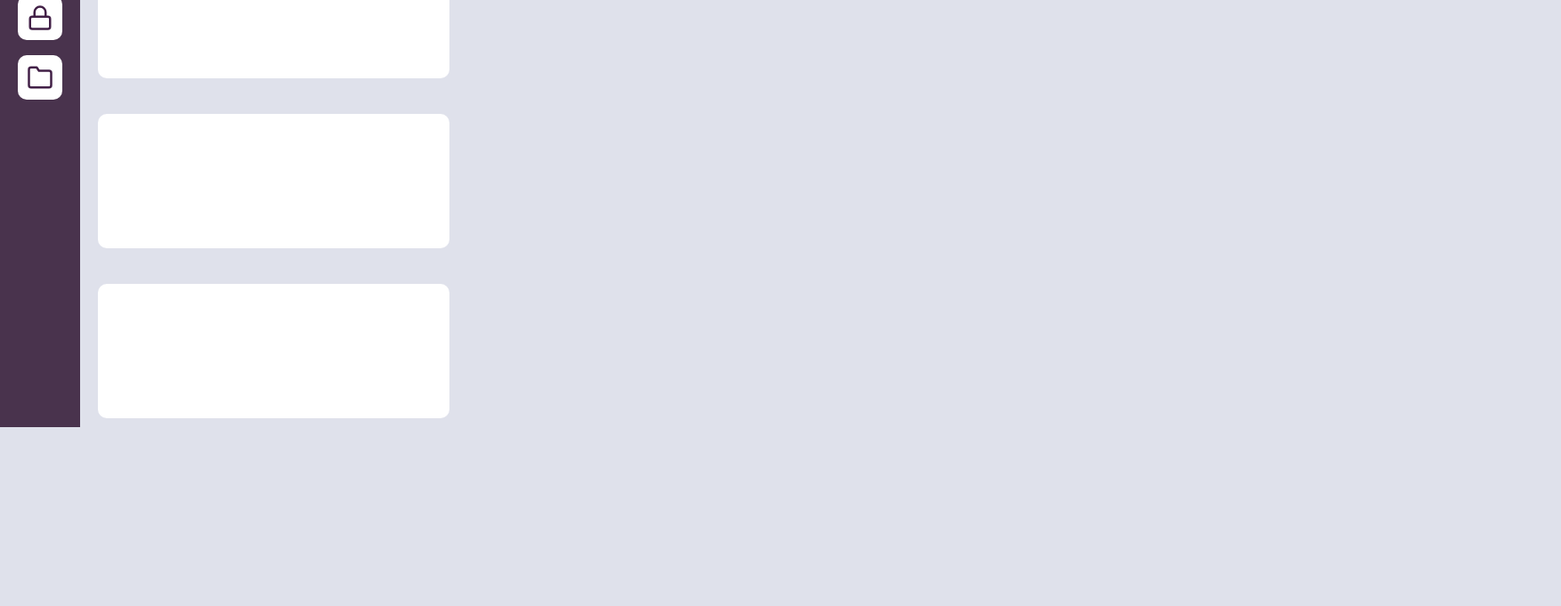
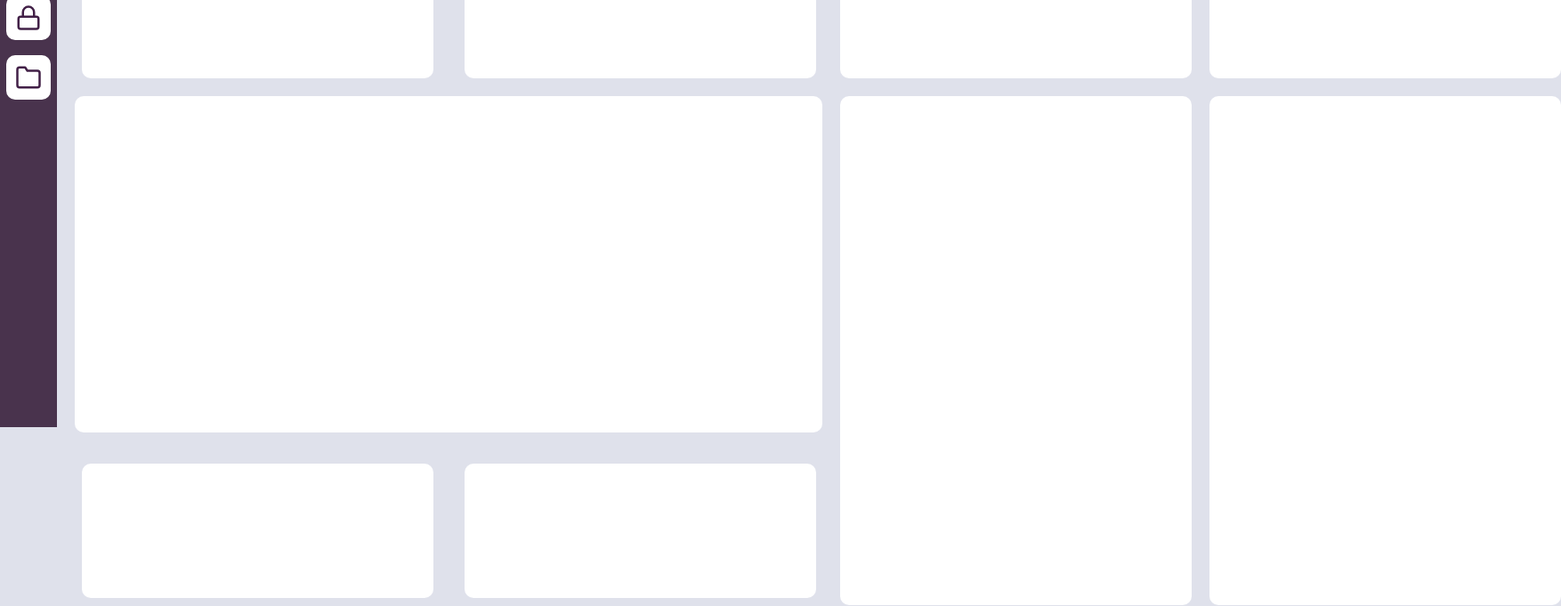
Before and after one commit to rossignolli/prae, a React (Create React App) app: page / in a window 1280 px wide. Shown: the part 320-1001 px from the top of the page at 89% size, 1754 px wide, since content can reach past the window. Before the commit the page ends 850 px from the top, so only its background shows below. Built offline with nearby package versions, Linux system fonts and the light colour scheme.

Commit message:
CSS Grid Layout for cards

```diff
--- a/src/pages/Dashboard/index.js
+++ b/src/pages/Dashboard/index.js
@@ -86,6 +86,21 @@ export default function Dashboard() {
           </div>
           <div className="cards">
           </div>
+          <div className="cards">
+          </div>
+          <div className="cards">
+          </div>
+          <div className="big-card">
+          </div>
+          <div className="cards">
+          </div>
+
+          <div className="big-card2">
+          </div>
+          <div className="big-card3">
+          </div>
+
+
 
           </div>
       </div>
--- a/src/pages/Dashboard/styles.css
+++ b/src/pages/Dashboard/styles.css
@@ -155,15 +155,49 @@
 }
 
 .cards-container {
+  display: grid;
   grid-template-columns: 1fr 1fr 1fr 1fr;
+  grid-gap: 20px;
+  margin: 0 auto;
 }
 .cards {
-  display: flex;
+
   width: 395px;
   height: 151px;
   background: red;
   color: #612f74;
   background: #ffffff;
+  margin: 0 auto;
   border-radius: 10px;
-  margin-bottom: 40px;
 }
+
+
+.big-card {
+  width: 840px;
+  height: 378px;
+grid-column: 1/3;
+grid-row: 2/4;
+background: #FFFFFF;
+border-radius: 10px;
+margin: 0 auto;
+}
+
+.big-card2 {
+grid-column: 3;
+grid-row: 2/5;
+background: #FFFFFF;
+border-radius: 10px;
+width: 395px;
+height: 572px;
+margin: 0 auto;
+}
+
+.big-card3 {
+  grid-column: 4;
+  grid-row: 2/5;
+  background: #FFFFFF;
+  border-radius: 10px;
+  width: 395px;
+height: 572px;
+margin: 0 auto;
+  }
```
